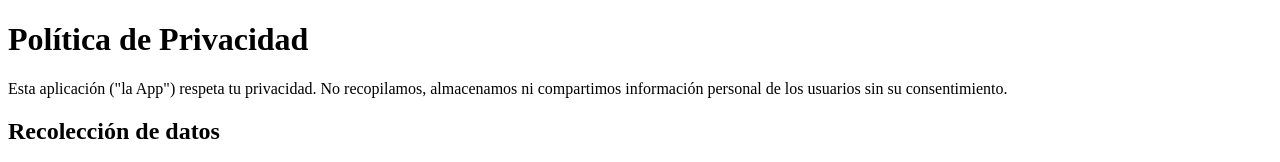
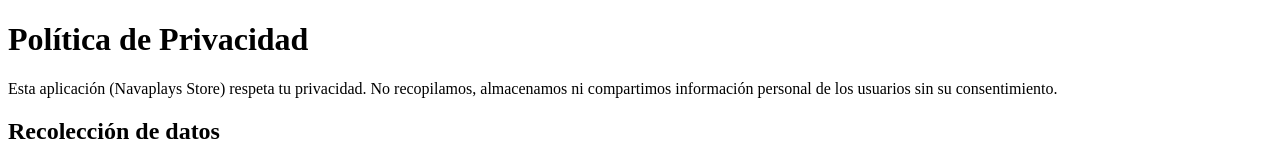
Before and after one commit to ErikGuerrero1/Privacidad, a plain HTML site: page index.html in a window 1280 px wide. Shown: the top 162 px of the page. Drawn offline with Linux system fonts and the light colour scheme.

Commit message:
Update index.html

```diff
--- a/index.html
+++ b/index.html
@@ -7,7 +7,7 @@
 </head>
 <body>
   <h1>Política de Privacidad</h1>
-  <p>Esta aplicación ("la App") respeta tu privacidad. No recopilamos, almacenamos ni compartimos información personal de los usuarios sin su consentimiento.</p>
+  <p>Esta aplicación (Navaplays Store) respeta tu privacidad. No recopilamos, almacenamos ni compartimos información personal de los usuarios sin su consentimiento.</p>
 
   <h2>Recolección de datos</h2>
   <p>La App no recolecta datos personales directamente. Sin embargo, puede utilizar servicios de terceros que recolectan información con fines de análisis o publicidad.</p>
```
